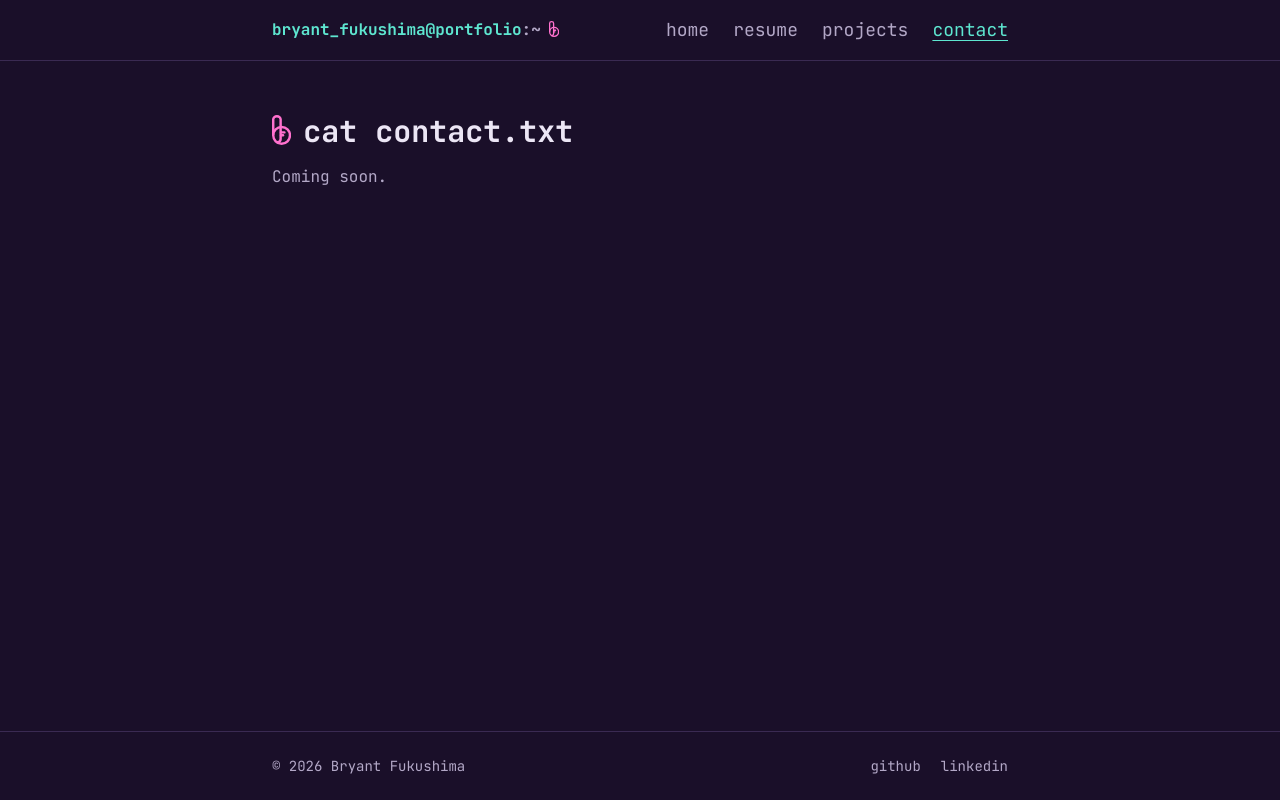
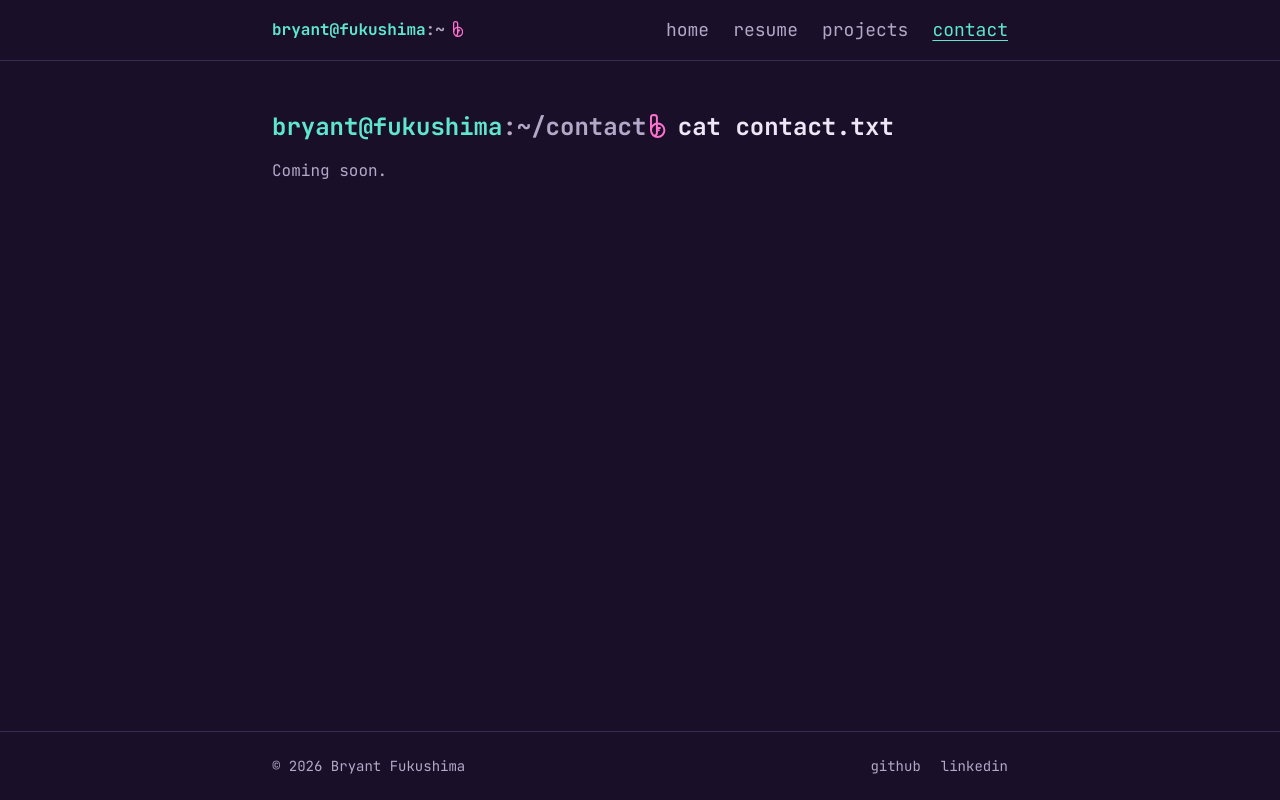
Before and after one commit to BryantFukushima/portfolio, a Next.js app: page /contact in a window 1280 px wide. Built offline with nearby package versions, Linux system fonts and the light colour scheme.

Commit message:
show full shell prompt in page titles
Co-Authored-By: Claude Opus 5.5 <noreply@anthropic.com>

```diff
--- a/src/app/contact/page.tsx
+++ b/src/app/contact/page.tsx
@@ -7,11 +7,11 @@ export const metadata: Metadata = {
 };
 
 export default function ContactPage() {
-  const { command, placeholder } = site.pages.contact;
+  const { path, command, placeholder } = site.pages.contact;
 
   return (
     <section>
-      <PromptHeading command={command} />
+      <PromptHeading path={path} command={command} />
       <p className="mt-4 text-muted">{placeholder}</p>
     </section>
   );
--- a/src/app/page.tsx
+++ b/src/app/page.tsx
@@ -2,11 +2,11 @@ import { PromptHeading } from "@/components/prompt-heading";
 import { site } from "@/content";
 
 export default function Home() {
-  const { command, placeholder } = site.pages.home;
+  const { path, command, placeholder } = site.pages.home;
 
   return (
     <section>
-      <PromptHeading command={command} />
+      <PromptHeading path={path} command={command} />
       <p className="mt-4 text-muted">{placeholder}</p>
     </section>
   );
--- a/src/app/projects/page.tsx
+++ b/src/app/projects/page.tsx
@@ -7,11 +7,11 @@ export const metadata: Metadata = {
 };
 
 export default function ProjectsPage() {
-  const { command, placeholder } = site.pages.projects;
+  const { path, command, placeholder } = site.pages.projects;
 
   return (
     <section>
-      <PromptHeading command={command} />
+      <PromptHeading path={path} command={command} />
       <p className="mt-4 text-muted">{placeholder}</p>
     </section>
   );
--- a/src/app/resume/page.tsx
+++ b/src/app/resume/page.tsx
@@ -7,11 +7,11 @@ export const metadata: Metadata = {
 };
 
 export default function ResumePage() {
-  const { command, placeholder } = site.pages.resume;
+  const { path, command, placeholder } = site.pages.resume;
 
   return (
     <section>
-      <PromptHeading command={command} />
+      <PromptHeading path={path} command={command} />
       <p className="mt-4 text-muted">{placeholder}</p>
     </section>
   );
--- a/src/components/prompt-heading.tsx
+++ b/src/components/prompt-heading.tsx
@@ -1,26 +1,39 @@
 import type { CSSProperties } from "react";
 import { Cursor } from "@/components/cursor";
 import { Logo } from "@/components/logo";
+import { site } from "@/content";
 
 type PromptHeadingProps = {
+  path: string;
   command: string;
 };
 
 // React's CSSProperties doesn't know about CSS custom properties, so allow any `--name` key too.
 type CSSVars = CSSProperties & Record<`--${string}`, number>;
 
-// Page heading styled as a shell command, e.g. "$ whoami", that types itself out.
-// The full text is always in the HTML; CSS only reveals it one character (1ch) at a time.
-export function PromptHeading({ command }: PromptHeadingProps) {
+// Page heading styled as a shell line, e.g. "bryant@fukushima:~/resume [logo] cat resume.md".
+// The prompt is static; only the command types itself out. The full text is always in the HTML;
+// CSS only reveals the command one character (1ch) at a time.
+// Each half is nowrap, so on narrow screens the line breaks between the prompt and the logo.
+export function PromptHeading({ path, command }: PromptHeadingProps) {
   const style: CSSVars = { "--chars": command.length };
 
   return (
-    <h1 style={style} className="text-2xl font-bold sm:text-3xl">
-      <Logo className="mr-3 text-magenta" />
-      <span className="inline-block w-[calc(var(--chars)*1ch)] overflow-hidden align-bottom whitespace-nowrap motion-safe:animate-type">
-        {command}
+    <h1 style={style} className="text-xl font-bold sm:text-2xl">
+      {/* Hidden from screen readers so the heading reads as just the command. */}
+      <span aria-hidden="true" className="whitespace-nowrap">
+        <span className="text-teal">{site.prompt}</span>
+        <span className="text-muted">:{path}</span>
       </span>
-      <Cursor />
+      {/* No space before the logo, but still a place to wrap on narrow screens. */}
+      <wbr />
+      <span className="whitespace-nowrap">
+        <Logo className="mr-3 ml-1 text-magenta" />
+        <span className="inline-block w-[calc(var(--chars)*1ch)] overflow-hidden align-bottom whitespace-nowrap motion-safe:animate-type">
+          {command}
+        </span>
+        <Cursor />
+      </span>
     </h1>
   );
 }
--- a/src/content/schemas.ts
+++ b/src/content/schemas.ts
@@ -20,6 +20,10 @@ export const ExternalLinkSchema = z.object({
 });
 
 export const PageIntroSchema = z.object({
+  // Shell path shown in the page title's prompt, e.g. "~" or "~/resume".
+  path: z
+    .string()
+    .regex(/^~(\/[a-z0-9-]+)*$/, 'Use "~" or "~/page", e.g. ~/resume'),
   command: text,
   placeholder: text,
 });
--- a/src/content/site.ts
+++ b/src/content/site.ts
@@ -1,7 +1,7 @@
 import type { Site } from "@/content/schemas";
 
 export const siteData: Site = {
-  prompt: "bryant_fukushima@portfolio",
+  prompt: "bryant@fukushima",
   description: "Portfolio of Bryant Fukushima.",
   copyrightYear: 2026,
   nav: [
@@ -11,9 +11,21 @@ export const siteData: Site = {
     { label: "contact", href: "/contact" },
   ],
   pages: {
-    home: { command: "whoami", placeholder: "Coming soon." },
-    resume: { command: "cat resume.md", placeholder: "Coming soon." },
-    projects: { command: "ls projects", placeholder: "Coming soon." },
-    contact: { command: "cat contact.txt", placeholder: "Coming soon." },
+    home: { path: "~", command: "whoami", placeholder: "Coming soon." },
+    resume: {
+      path: "~/resume",
+      command: "cat resume.md",
+      placeholder: "Coming soon.",
+    },
+    projects: {
+      path: "~/projects",
+      command: "ls projects",
+      placeholder: "Coming soon.",
+    },
+    contact: {
+      path: "~/contact",
+      command: "cat contact.txt",
+      placeholder: "Coming soon.",
+    },
   },
 };
```
